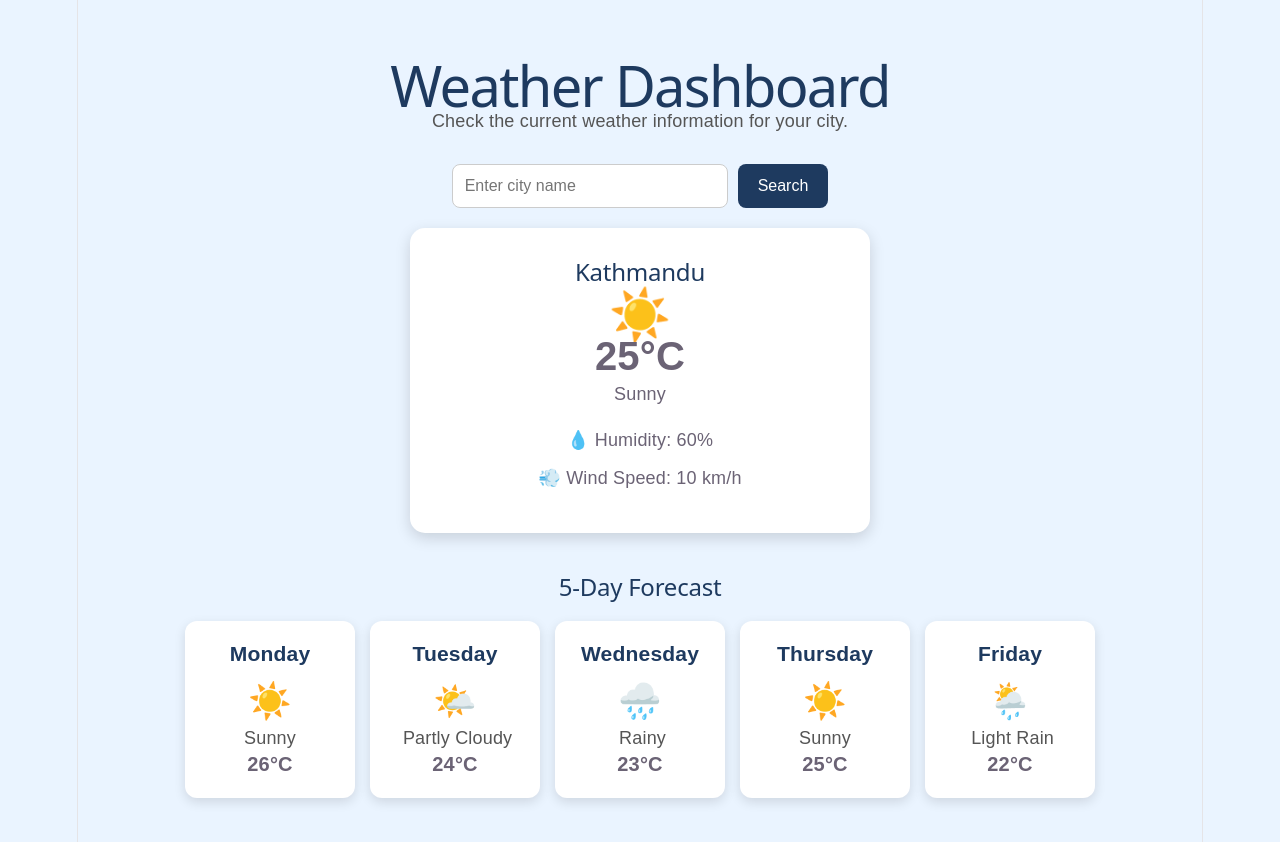
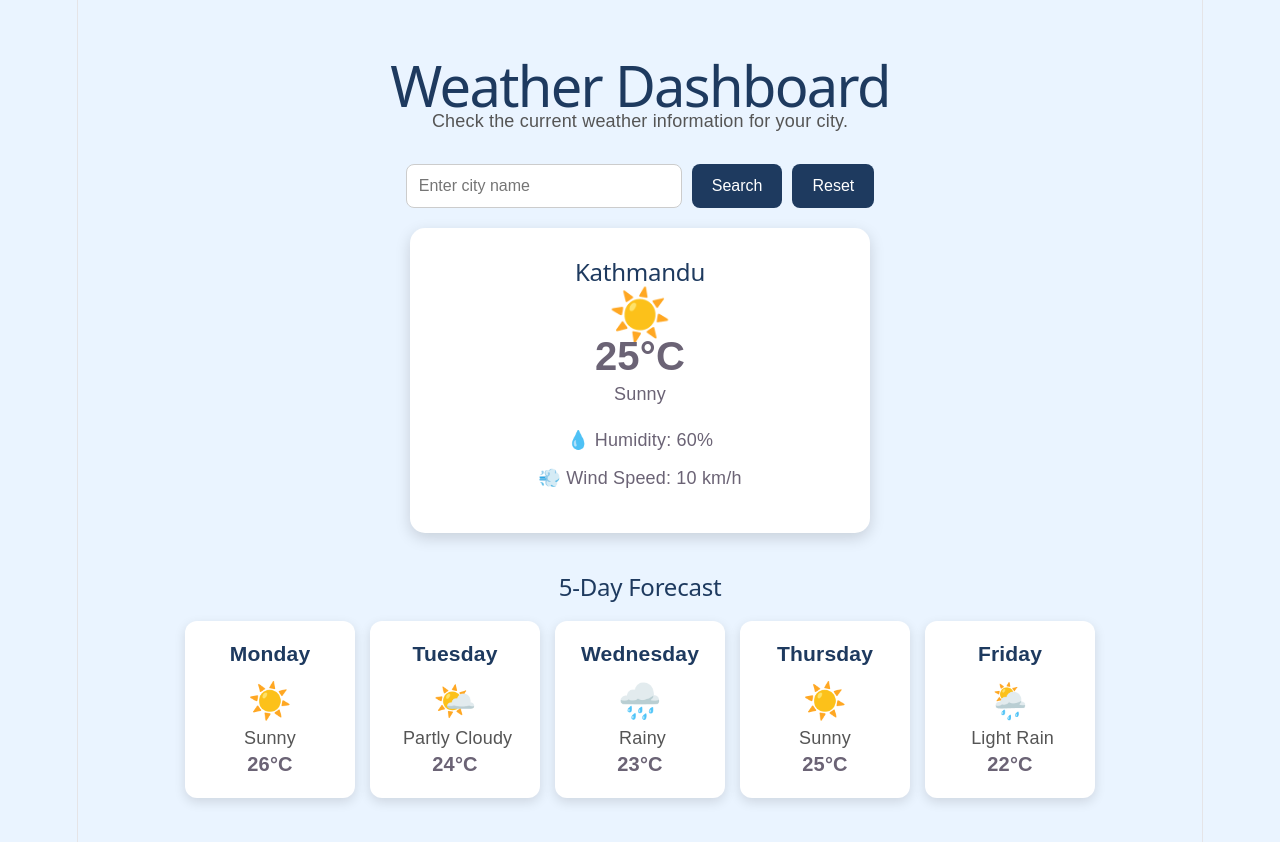
Before and after one commit to Sabinagurung-1221/weather-dashboard, a React (Vite) app: page / in a window 1280 px wide. Shown: the top 842 px of the page. Built offline with nearby package versions, Linux system fonts and the light colour scheme.

Commit message:
Add reset button to weather search

```diff
--- a/src/App.css
+++ b/src/App.css
@@ -118,3 +118,16 @@ h1 {
 .forecast-card strong {
   font-size: 20px;
 }
+.reset-button {
+  padding: 12px 20px;
+  border: none;
+  border-radius: 8px;
+  background: #555;
+  color: white;
+  cursor: pointer;
+  font-size: 16px;
+}
+
+.reset-button:hover {
+  opacity: 0.85;
+}
--- a/src/App.jsx
+++ b/src/App.jsx
@@ -37,6 +37,13 @@ function App() {
         />
 
         <button onClick={handleSearch}>Search</button>
+
+<button
+  className="reset-button"
+  onClick={() => setCity("Kathmandu")}
+>
+  Reset
+</button>
       </div>
 
       <div className="weather-card">
```
